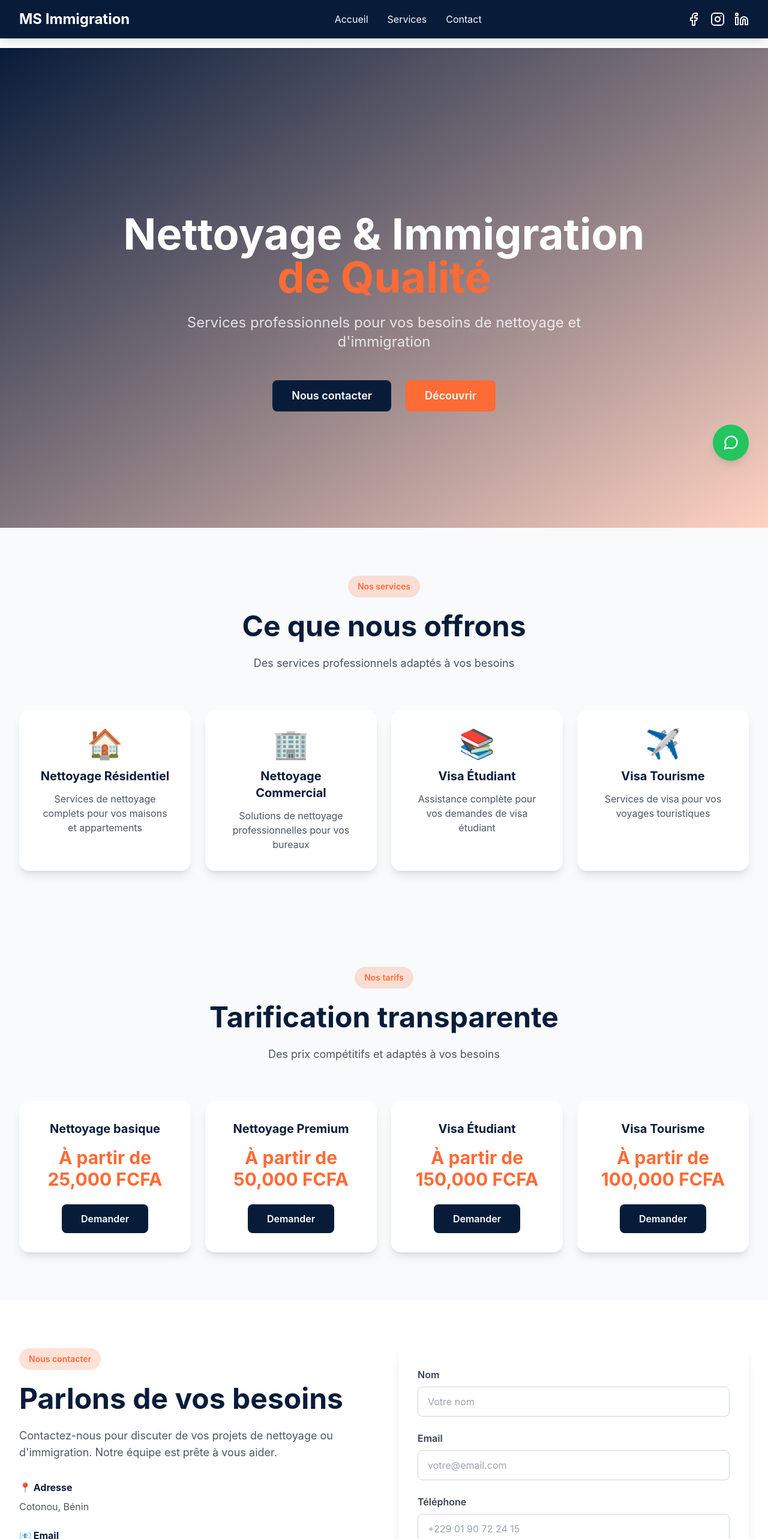
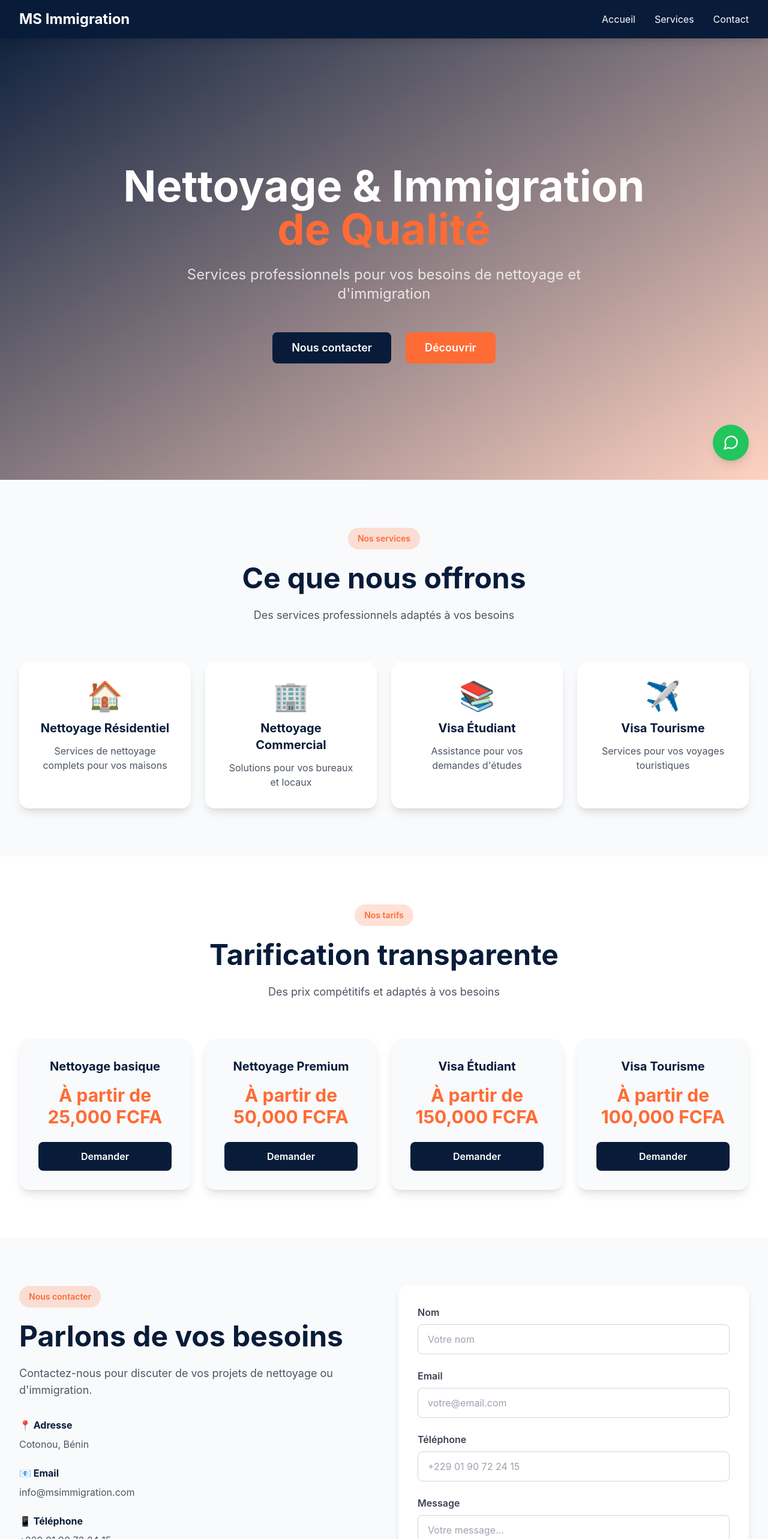
Before and after one commit to MSIC2/MS-IMMIGRATION-AND-CLEANING1, a Next.js app: page / in a window 1280 px wide. Shown: the top 2566 px of the page at 60% size. Built offline with nearby package versions, Linux system fonts and the light colour scheme.

Commit message:
Simplify app: move all to single page component (no TypeScript errors)

```diff
--- a/src/app/layout.tsx
+++ b/src/app/layout.tsx
@@ -1,12 +1,5 @@
 import type { Metadata } from "next";
 import "./globals.css";
-import Header from "@/components/Header";
-import Hero from "@/components/Hero";
-import Services from "@/components/Services";
-import Pricing from "@/components/Pricing";
-import Contact from "@/components/ContactSection";
-import Footer from "@/components/Footer";
-import WhatsAppButton from "@/components/WhatsAppButton";
 
 export const metadata: Metadata = {
   title: "MS Immigration and Cleaning",
@@ -20,7 +13,7 @@ export default function RootLayout({
 }) {
   return (
     <html lang="fr">
-      <body>
+      <body className="bg-white">
         {children}
       </body>
     </html>
--- a/src/app/page.tsx
+++ b/src/app/page.tsx
@@ -1,23 +1,194 @@
-import Header from "@/components/Header";
-import Hero from "@/components/Hero";
-import Services from "@/components/Services";
-import Pricing from "@/components/Pricing";
-import Contact from "@/components/ContactSection";
-import Footer from "@/components/Footer";
-import WhatsAppButton from "@/components/WhatsAppButton";
+"use client";
+
+import Link from "next/link";
+import { MessageCircle } from "lucide-react";
 
 export default function Home() {
   return (
-    <main>
-      <Header />
-      <div className="pt-20">
-        <Hero />
-        <Services />
-        <Pricing />
-        <Contact />
-      </div>
-      <Footer />
-      <WhatsAppButton />
+    <main className="min-h-screen bg-white">
+      {/* Header */}
+      <header className="fixed top-0 left-0 right-0 bg-[#081C3A] text-white z-40 shadow-lg">
+        <div className="max-w-7xl mx-auto px-4 sm:px-6 lg:px-8 flex items-center justify-between py-4">
+          <h1 className="text-2xl font-bold">MS Immigration</h1>
+          <nav className="hidden md:flex gap-8">
+            <Link href="#" className="hover:text-[#FF6B35] duration-300">Accueil</Link>
+            <Link href="#services" className="hover:text-[#FF6B35] duration-300">Services</Link>
+            <Link href="#contact" className="hover:text-[#FF6B35] duration-300">Contact</Link>
+          </nav>
+        </div>
+      </header>
+
+      {/* Hero */}
+      <section className="relative min-h-screen flex items-center justify-center overflow-hidden pt-20 bg-gradient-to-br from-[#081C3A] to-[#FF6B35]/30">
+        <div className="max-w-7xl mx-auto px-4 sm:px-6 lg:px-8 text-center text-white py-20">
+          <h2 className="text-6xl md:text-7xl font-bold mb-6 leading-tight">
+            Nettoyage & Immigration<br/>
+            <span className="text-[#FF6B35]">de Qualité</span>
+          </h2>
+          <p className="text-xl md:text-2xl text-white/80 max-w-3xl mx-auto mb-12">
+            Services professionnels pour vos besoins de nettoyage et d'immigration
+          </p>
+
+          <div className="flex gap-6 justify-center">
+            <Link
+              href="#contact"
+              className="px-8 py-3 rounded-lg font-semibold bg-[#081C3A] text-white hover:bg-[#FF6B35] transition-all duration-300 text-lg"
+            >
+              Nous contacter
+            </Link>
+            <Link
+              href="#services"
+              className="px-8 py-3 rounded-lg font-semibold bg-[#FF6B35] text-white hover:bg-[#081C3A] transition-all duration-300 text-lg"
+            >
+              Découvrir
+            </Link>
+          </div>
+        </div>
+      </section>
+
+      {/* Services */}
+      <section id="services" className="py-20 bg-gray-50">
+        <div className="max-w-7xl mx-auto px-4 sm:px-6 lg:px-8">
+          <div className="text-center mb-16">
+            <span className="inline-block bg-[#FF6B35]/20 text-[#FF6B35] px-4 py-2 rounded-full text-sm font-semibold">Nos services</span>
+            <h2 className="text-5xl font-bold text-[#081C3A] mt-6 mb-6">Ce que nous offrons</h2>
+            <p className="text-gray-600 max-w-2xl mx-auto text-lg">Des services professionnels adaptés à vos besoins</p>
+          </div>
+
+          <div className="grid grid-cols-1 md:grid-cols-2 lg:grid-cols-4 gap-6">
+            {[
+              { title: "Nettoyage Résidentiel", description: "Services de nettoyage complets pour vos maisons", icon: "🏠" },
+              { title: "Nettoyage Commercial", description: "Solutions pour vos bureaux et locaux", icon: "🏢" },
+              { title: "Visa Étudiant", description: "Assistance pour vos demandes d'études", icon: "📚" },
+              { title: "Visa Tourisme", description: "Services pour vos voyages touristiques", icon: "✈️" },
+            ].map((item, index) => (
+              <div key={index} className="bg-white rounded-2xl p-8 text-center shadow-lg hover:shadow-2xl hover:-translate-y-2 duration-300">
+                <div className="text-5xl mb-4">{item.icon}</div>
+                <h3 className="text-xl font-bold text-[#081C3A] mb-3">{item.title}</h3>
+                <p className="text-gray-600">{item.description}</p>
+              </div>
+            ))}
+          </div>
+        </div>
+      </section>
+
+      {/* Pricing */}
+      <section className="py-20 bg-white">
+        <div className="max-w-7xl mx-auto px-4 sm:px-6 lg:px-8">
+          <div className="text-center mb-16">
+            <span className="inline-block bg-[#FF6B35]/20 text-[#FF6B35] px-4 py-2 rounded-full text-sm font-semibold">Nos tarifs</span>
+            <h2 className="text-5xl font-bold text-[#081C3A] mt-6 mb-6">Tarification transparente</h2>
+            <p className="text-gray-600 max-w-2xl mx-auto text-lg">Des prix compétitifs et adaptés à vos besoins</p>
+          </div>
+
+          <div className="grid grid-cols-1 md:grid-cols-2 lg:grid-cols-4 gap-6">
+            {[
+              { title: "Nettoyage basique", price: "À partir de 25,000 FCFA" },
+              { title: "Nettoyage Premium", price: "À partir de 50,000 FCFA" },
+              { title: "Visa Étudiant", price: "À partir de 150,000 FCFA" },
+              { title: "Visa Tourisme", price: "À partir de 100,000 FCFA" },
+            ].map((item, index) => (
+              <div key={index} className="bg-gray-50 rounded-2xl p-8 text-center shadow-lg hover:shadow-2xl duration-300">
+                <h3 className="text-xl font-bold text-[#081C3A] mb-4">{item.title}</h3>
+                <p className="text-3xl font-bold text-[#FF6B35] mb-6">{item.price}</p>
+                <button className="w-full px-8 py-3 rounded-lg font-semibold bg-[#081C3A] text-white hover:bg-[#FF6B35] transition-all duration-300">
+                  Demander
+                </button>
+              </div>
+            ))}
+          </div>
+        </div>
+      </section>
+
+      {/* Contact */}
+      <section id="contact" className="py-20 bg-gray-50">
+        <div className="max-w-7xl mx-auto px-4 sm:px-6 lg:px-8">
+          <div className="grid grid-cols-1 lg:grid-cols-2 gap-12">
+            <div>
+              <span className="inline-block bg-[#FF6B35]/20 text-[#FF6B35] px-4 py-2 rounded-full text-sm font-semibold">Nous contacter</span>
+              <h2 className="text-5xl font-bold text-[#081C3A] mt-6 mb-6">Parlons de vos besoins</h2>
+              <p className="text-gray-600 text-lg mb-8">Contactez-nous pour discuter de vos projets de nettoyage ou d'immigration.</p>
+
+              <div className="space-y-6">
+                <div>
+                  <h4 className="font-bold text-[#081C3A] mb-2">📍 Adresse</h4>
+                  <p className="text-gray-600">Cotonou, Bénin</p>
+                </div>
+                <div>
+                  <h4 className="font-bold text-[#081C3A] mb-2">📧 Email</h4>
+                  <p className="text-gray-600">info@msimmigration.com</p>
+                </div>
+                <div>
+                  <h4 className="font-bold text-[#081C3A] mb-2">📱 Téléphone</h4>
+                  <p className="text-gray-600">+229 01 90 72 24 15</p>
+                </div>
+              </div>
+            </div>
+
+            <div className="bg-white rounded-2xl p-8 shadow-lg">
+              <form className="space-y-6">
+                <div>
+                  <label className="block text-gray-700 font-semibold mb-2">Nom</label>
+                  <input type="text" className="w-full px-4 py-3 border border-gray-300 rounded-lg focus:outline-none focus:border-[#FF6B35]" placeholder="Votre nom" />
+                </div>
+                <div>
+                  <label className="block text-gray-700 font-semibold mb-2">Email</label>
+                  <input type="email" className="w-full px-4 py-3 border border-gray-300 rounded-lg focus:outline-none focus:border-[#FF6B35]" placeholder="votre@email.com" />
+                </div>
+                <div>
+                  <label className="block text-gray-700 font-semibold mb-2">Téléphone</label>
+                  <input type="tel" className="w-full px-4 py-3 border border-gray-300 rounded-lg focus:outline-none focus:border-[#FF6B35]" placeholder="+229 01 90 72 24 15" />
+                </div>
+                <div>
+                  <label className="block text-gray-700 font-semibold mb-2">Message</label>
+                  <textarea rows={5} className="w-full px-4 py-3 border border-gray-300 rounded-lg focus:outline-none focus:border-[#FF6B35]" placeholder="Votre message..."></textarea>
+                </div>
+                <button type="submit" className="w-full px-8 py-3 rounded-lg font-semibold bg-[#081C3A] text-white hover:bg-[#FF6B35] transition-all duration-300 text-lg">
+                  Envoyer le message
+                </button>
+              </form>
+            </div>
+          </div>
+        </div>
+      </section>
+
+      {/* Footer */}
+      <footer className="bg-[#081C3A] text-white py-12">
+        <div className="max-w-7xl mx-auto px-4 sm:px-6 lg:px-8">
+          <div className="grid grid-cols-1 md:grid-cols-3 gap-8 mb-8">
+            <div>
+              <h3 className="text-xl font-bold mb-4">MS Immigration and Cleaning</h3>
+              <p className="text-white/70">Services professionnels de nettoyage et d'immigration</p>
+            </div>
+            <div>
+              <h4 className="font-bold mb-4">Liens rapides</h4>
+              <ul className="space-y-2 text-white/70">
+                <li><Link href="#" className="hover:text-white">Accueil</Link></li>
+                <li><Link href="#services" className="hover:text-white">Services</Link></li>
+                <li><Link href="#contact" className="hover:text-white">Contact</Link></li>
+              </ul>
+            </div>
+            <div>
+              <h4 className="font-bold mb-4">Contact</h4>
+              <p className="text-white/70">Email: info@msimmigration.com</p>
+              <p className="text-white/70">Tél: +229 01 90 72 24 15</p>
+            </div>
+          </div>
+          <div className="border-t border-white/20 pt-8">
+            <p className="text-white/70 text-center">&copy; 2026 MS Immigration and Cleaning. Tous droits réservés.</p>
+          </div>
+        </div>
+      </footer>
+
+      {/* WhatsApp Button */}
+      <a
+        href="https://wa.me/22901907224"
+        target="_blank"
+        rel="noopener noreferrer"
+        className="fixed bottom-8 right-8 bg-green-500 text-white p-4 rounded-full shadow-lg hover:bg-green-600 transition-colors z-50"
+      >
+        <MessageCircle size={28} />
+      </a>
     </main>
   );
 }
```
